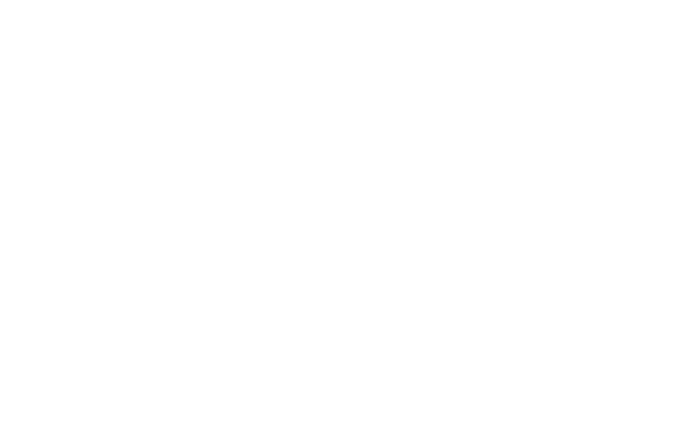
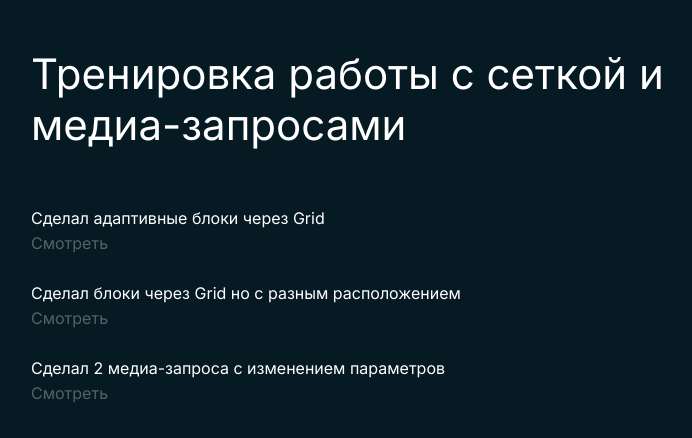
Before and after one commit to eugenegl/media-query-testing, a plain HTML site: page index.html in a window 1280 px wide. Shown: the whole page, without its empty margins (225-917 px from the left). Drawn offline with Linux system fonts and the light colour scheme.

Commit message:
Added a few pages

```diff
--- a/index.html
+++ b/index.html
@@ -1,12 +1,37 @@
 <!DOCTYPE html>
 <html lang="en">
+
 <head>
     <meta charset="UTF-8">
     <meta http-equiv="X-UA-Compatible" content="IE=edge">
     <meta name="viewport" content="width=device-width, initial-scale=1.0">
-    <title>Media Query testing</title>
+    <link rel="stylesheet" href="style.css">
+    <link href="https://fonts.googleapis.com/css2?family=Inter:wght@100;300;400;500;600;700;800&display=swap"
+        rel="stylesheet">
+
+    <title>Навигация</title>
 </head>
+
 <body>
 
+    <div class="container">
+        <h1>Тренировка работы с сеткой и медиа-запросами</h1>
+
+
+        <div class="block_1">
+            <span>Сделал адаптивные блоки через Grid</span>
+            <a href="../Media-Query/index1.html">Смотреть</a>
+        </div>
+        <div class="block_2">
+            <span>Сделал блоки через Grid но с разным расположением</span>
+            <a href="../Media-Query/index2.html">Смотреть</a>
+        </div>
+        <div class="block_3">
+            <span>Сделал 2 медиа-запроса с изменением параметров</span>
+            <a href="../Media-Query/index3.html">Смотреть</a>
+        </div>
+    </div>
+
 </body>
+
 </html>
--- a/style.css
+++ b/style.css
@@ -1,8 +1,43 @@
 html {
-
+    font-family: 'Inter', sans-serif;
 }
 
 body {
     margin: 0;
-    background-color: #060F24;
+    background-color: #061a24;
 }
+
+.container {
+    color: #fff;
+
+    height: 100vh;
+
+    margin: 20px 20%;
+
+    display: flex;
+    flex-direction: column;
+    gap: 30px;
+}
+
+h1 {
+    font-size: 42px;
+    font-weight: 400;
+}
+
+div {
+    display: flex;
+    flex-direction: column;
+    gap: 5px;
+}
+
+a {
+    color: #ffffff50;
+    text-decoration: none;
+    list-style: none;
+}
+
+a:hover {
+    color: #d7eb3c;
+    text-decoration: none;
+    list-style: none;
+}
--- /dev/null
+++ b/style1.css
@@ -0,0 +1,56 @@
+html {
+    font-family: 'Inter', sans-serif;
+}
+
+body {
+    margin: 0;
+    background-color: #061a24;
+}
+
+.item {
+    color: #fff;
+    font-size: 22px;
+    font-weight: 500;
+
+    display: flex;
+    justify-content: center;
+    align-items: center;
+}
+
+#one {
+    background-color: #F8D51E;
+}
+
+#two {
+    background-color: #61C1DF;
+}
+
+#three {
+    background-color: #DE8C67;
+}
+
+#four {
+    background-color: #7186F6;
+}
+
+#five {
+    background-color: #D656AA;
+}
+
+#six {
+    background-color: #E72323;
+}
+
+.container {
+    margin: 20px;
+    display: grid;
+    grid-template-columns: repeat(auto-fit, minmax(300px, 1fr));
+    grid-template-rows: repeat(4, 250px);
+    gap: 5px;
+}
+
+.container > div > img {
+    width: 100%;
+    height: 100%;
+    object-fit: cover;
+}
--- /dev/null
+++ b/style2.css
@@ -0,0 +1,57 @@
+html {
+    font-family: 'Inter', sans-serif;
+}
+
+body {
+    margin: 0;
+    background-color: #061a24;
+
+    display: flex;
+    justify-content: center;
+}
+
+.wrapper {
+    margin: 20px;
+    display: grid;
+
+    grid-template-columns: 200px 200px 200px;
+    grid-template-rows: 200px 200px 200px;
+    gap: 5px;
+}
+
+.item {
+    color: #fff;
+    font-size: 22px;
+    font-weight: 500;
+
+    display: flex;
+    justify-content: center;
+    align-items: center;
+}
+
+#one {
+    grid-column: 1 / 3;
+    background-color: #F8D51E;
+}
+
+#two {
+    background-color: #61C1DF;
+}
+
+#three {
+    grid-row: 2 / 4;
+    background-color: #DE8C67;
+}
+
+#four {
+    grid-column: 2 / 4;
+    background-color: #7186F6;
+}
+
+#five {
+    background-color: #D656AA;
+}
+
+#six {
+    background-color: #E72323;
+}
--- /dev/null
+++ b/style3.css
@@ -0,0 +1,121 @@
+html {
+    font-family: 'Inter', sans-serif;
+}
+
+body {
+    margin: 0;
+    background-color: #060F24;
+
+    display: flex;
+    justify-content: center;
+}
+
+.container {
+    /* width: 1180px; */
+
+    margin: 100px 20%;
+    color: #fff;
+
+    position: relative;
+    /* background-color: #1C202C; */
+}
+
+.img__container {
+    width: 100%;
+    height: 200px;
+    margin-bottom: 60px;
+
+    overflow: hidden;
+    text-align: bottom;
+
+    position: relative;
+}
+
+img {
+    width: 100%;
+
+    position: absolute;
+    bottom: 0px;
+}
+
+
+
+h1 {
+    font-weight: 400;
+    font-size: 62px;
+    line-height: 120%;
+
+    text-transform: uppercase;
+
+    background: linear-gradient(90deg, #AF4E35 0%, #F9C288 48.96%, #0AA2DB 100%);
+    -webkit-background-clip: text;
+    -webkit-text-fill-color: transparent;
+    background-clip: text;
+}
+
+h3 {
+    font-weight: 500;
+    font-size: 26px;
+    line-height: 140%;
+
+    margin: 0;
+}
+
+p {
+    font-weight: 400;
+    font-size: 14px;
+    line-height: 160%;
+
+    width: 330px;
+    height: 88px;
+}
+
+@media (max-width: 1280px) {
+    .container {
+        display: flex;
+        flex-direction: column;
+
+        justify-content: space-evenly;
+        align-items: flex-start;
+
+        margin: 60px 15%;
+
+        color: #fff;
+
+        /* background-color: #1C202C; */
+    }
+
+    h1 {
+        font-size: 52px;
+
+    }
+
+
+}
+
+@media (max-width: 1050px) {
+    .container {
+        display: flex;
+        flex-direction: column;
+
+        justify-content: space-evenly;
+        align-items: flex-start;
+
+        margin: 60px 15%;
+
+        color: #fff;
+
+        /* background-color: #1C202C; */
+    }
+
+    h1 {
+        font-size: 42px;
+
+    }
+
+    .img__container {
+
+        height: 150px;
+
+    }
+}
```
Also changed, not shown: index1.html (added, +36 -0 lines), index2.html (added, +28 -0 lines), index3.html (added, +38 -0 lines), img/index3bg.png (added), img/shadow.png (added).
